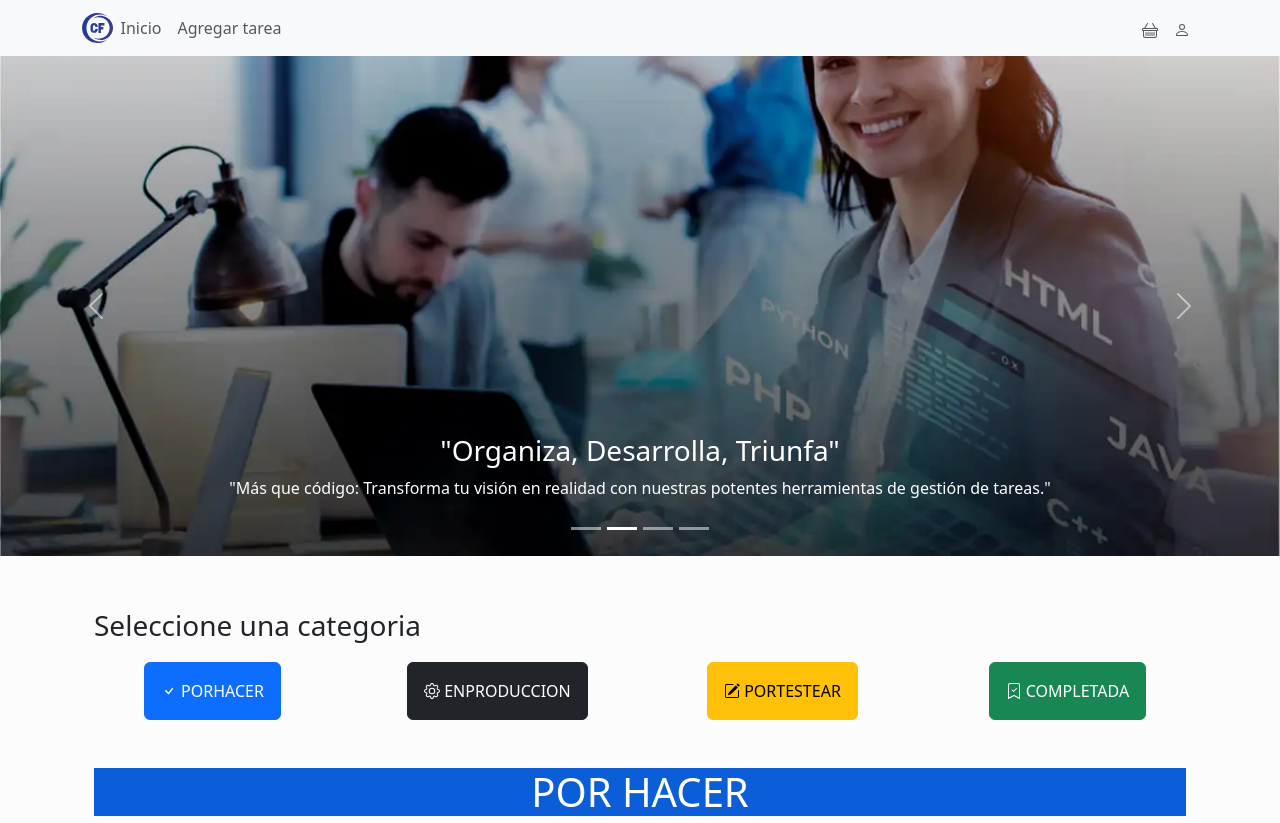
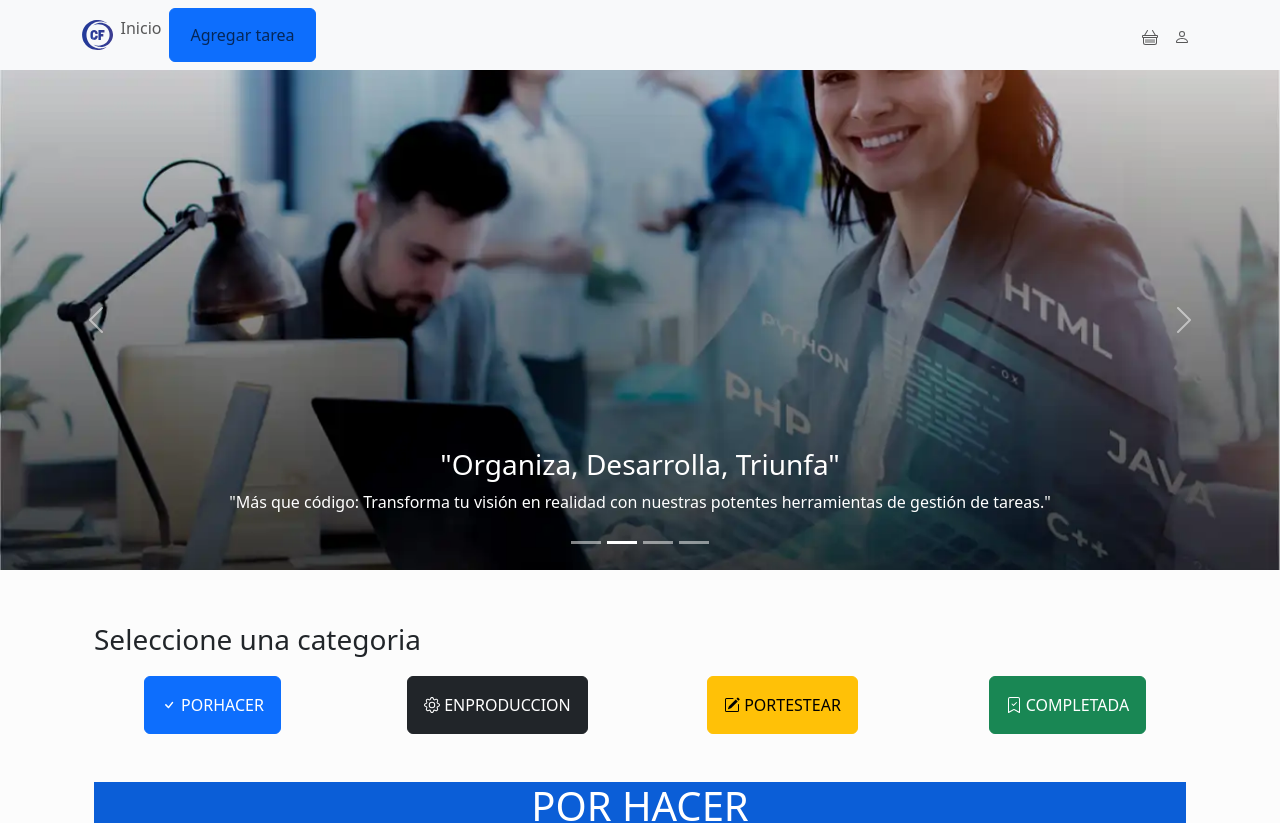
Before and after one commit to guiligancjg/gramajo_carlos_jorge_Frond-end, a React (Vite) app: page / in a window 1280 px wide. Shown: the top 823 px of the page. Built offline with nearby package versions, Linux system fonts and the light colour scheme; no server answers; the HTML template or start-up script is replaced by a standard one.

Commit message:
Se agrego como boton a Agregar Tarea

```diff
--- a/src/components/Navbar/NavBar.tsx
+++ b/src/components/Navbar/NavBar.tsx
@@ -1,4 +1,4 @@
-import { Navbar, Container, Nav } from "react-bootstrap"
+import { Navbar, Container, Nav, Button } from "react-bootstrap"
 import { Basket, Person } from "react-bootstrap-icons"
 import { useState } from "react";
 import { useNavigate } from "react-router-dom";
@@ -58,7 +58,7 @@ const NavBar = () => {
 
 
 
-                        <Nav.Link onClick={handleShowModal}>Agregar tarea</Nav.Link>
+                       <Button><Nav.Link onClick={handleShowModal}>Agregar tarea</Nav.Link></Button>
                     </Nav>
 
                     <Nav className="d-none d-md-flex ms-auto">
```
